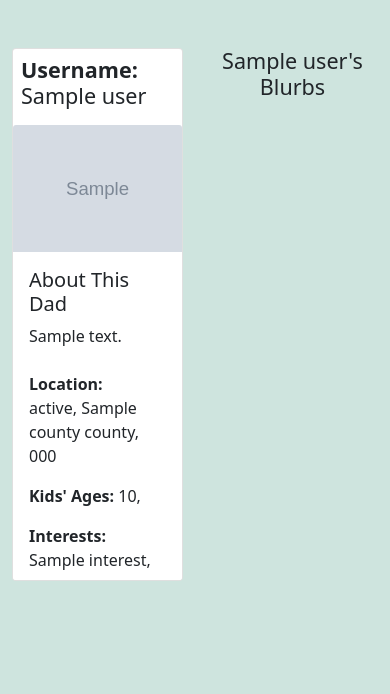
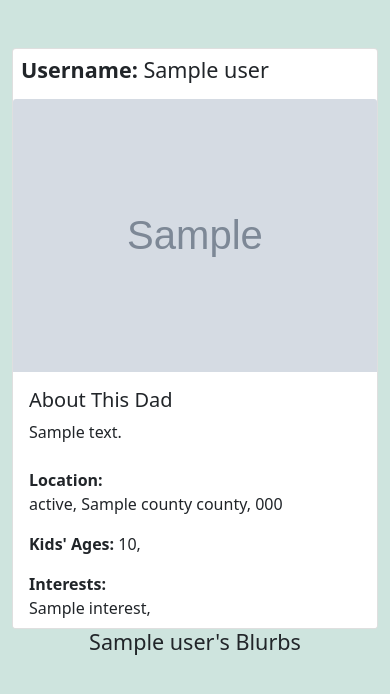
Before and after one commit to ekelly55/DadHub, a Django app: template dad_hub/templates/bio_detail.html in a window 390 px wide. Shown: the part 51-745 px from the top of the page. Run offline with Django 4.2, Linux system fonts and the light colour scheme; the template is opened without the code that fills it: most values are stand-ins (such as "Sample title", 1, 10 or a date in 2020); grey boxes marked "Sample" are stand-in pictures; data that the repository does not hold is empty; some libraries are stand-ins or nearby versions.

Commit message:
bio page responsive for mobile

```diff
--- a/dad_hub/templates/bio_detail.html
+++ b/dad_hub/templates/bio_detail.html
@@ -2,7 +2,7 @@
 {% block content %}
 <div class="container-sm mt-5">
     <div class="row">
-        <div class="col-6 bio-col">
+        <div class="col-md bio-col">
             <div class="d-flex align-items-center justify-content-center">
 
                 <div class="card" style="width: 30rem;">
@@ -29,15 +29,15 @@
             </div>
             <!-- bio col -->
         </div>
-        <div class="col-6 blurbs-col">
+        <div class="col-md blurbs-col">
             <h4 style="text-align: center;">{{bio.user}}'s Blurbs</h4>
-            <div class="container">
+            <div class="container-sm">
                 <div class="row">
 
 
                     {% for blurb in blurbs %}
                     {% if blurb.user == bio.user %}
-                    <div class="col single-blurb-col">
+                    <div class="col-sm single-blurb-col">
                         <div class="card w-100 h-80 mt-2 mb-2">
                             {% if blurb.image != "" %}
                             <img src="{{blurb.image}}" class="card-img-top img-fluid.max-width: 100"
--- a/dad_hub/templates/blurbs.html
+++ b/dad_hub/templates/blurbs.html
@@ -79,7 +79,7 @@
 
                         <div class="card w-100 h-80 mt-2 mb-2 border-0" style="background-color: #3B876E">
                             {% if blurb.image != "" %}
-                            <img src="{{blurb.image}}" class="card-img-top" alt="...">
+                            <img src="{{blurb.image}}" class="card-img-top" alt="photo in blurb">
                             {% endif %}
                             <h5 class="text-dark mt-2">{{blurb.user}}</h5>
                             {% for bio in bios%}
```
